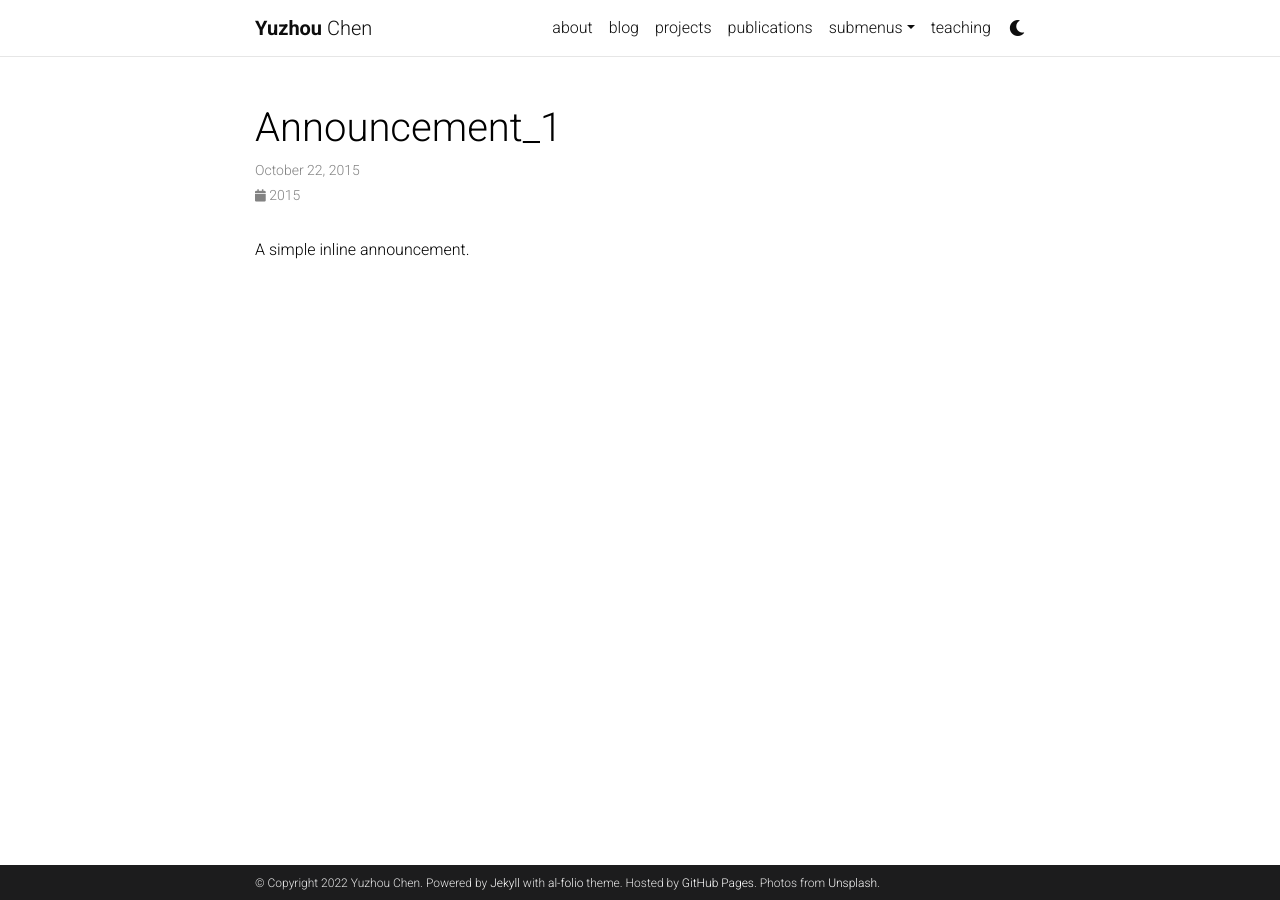
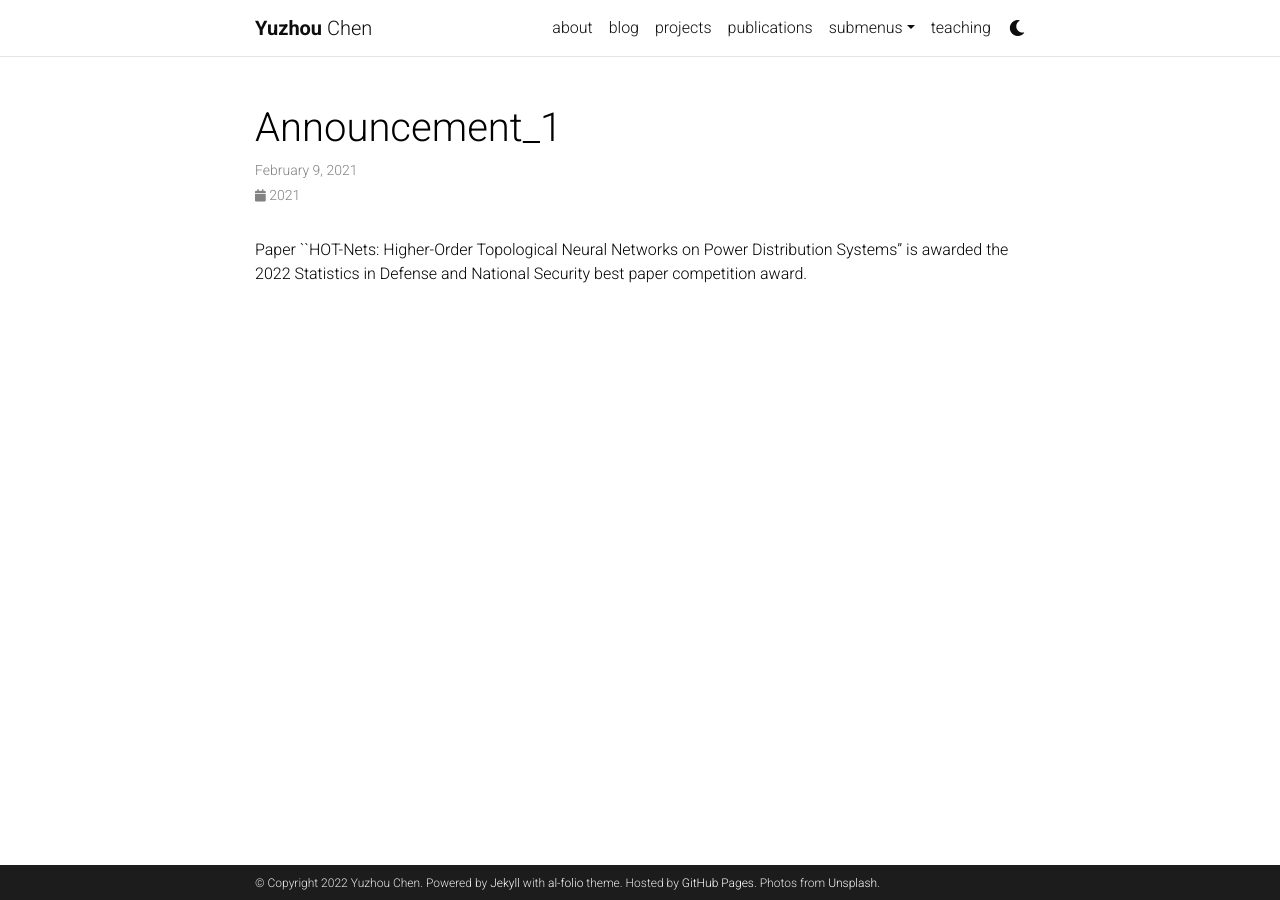
Before and after one commit to yuzhouguangc/yuguang_website, a Jekyll site: the page built from _news/announcement_1.md, in a window 1280 px wide. Built offline with Jekyll 4.4.1, drawn with Linux system fonts in a browser that asks for light colours; comment, search, counter and statistics services are not loaded; a style sheet for code colours, icons or effects is not loaded.

Commit message:
Update announcement_1.md

```diff
--- a/_news/announcement_1.md
+++ b/_news/announcement_1.md
@@ -1,7 +1,7 @@
 ---
 layout: post
-date: 2015-10-22 15:59:00-0400
+date: 2021-02-09
 inline: true
 ---
 
-A simple inline announcement.
+Paper ``HOT-Nets: Higher-Order Topological Neural Networks on Power Distribution Systems'' is awarded the 2022 Statistics in Defense and National Security best paper competition award.
```
